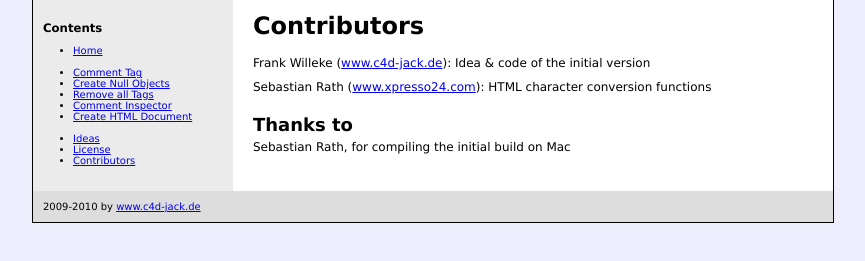
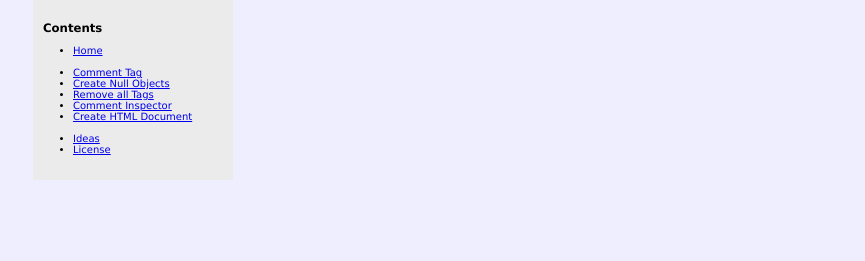
Before and after one commit to fwilleke80/SceneDocumentor, a plain HTML site: page help/contributors.html in a window 1280 px wide. Shown: the part 53-314 px from the top of the page, without its empty margins (207-1072 px from the left). Drawn offline with nearby package versions, Linux system fonts and the light colour scheme; files that its build step writes are made by us from their sources.

Commit message:
Updated help files, removed obsolete content

```diff
--- a/help/contributors.html
+++ b/help/contributors.html
@@ -29,20 +29,8 @@
 					<li class="nodot">&nbsp;</li>
 					<li><a href="ideas.html">Ideas</a></li>
 					<li><a href="license.html">License</a></li>
-					<li><a href="contributors.html">Contributors</a></li>
 				</ul>
 			</p>
-		</div>
-		<div id="mainContent">
-			<h1>Contributors</h1>
-			<p>Frank Willeke (<a href="http://www.c4d-jack.de" target="_blank">www.c4d-jack.de</a>): Idea &amp; code of the initial version</p>
-			<p>Sebastian Rath (<a href="http://www.xpresso24.com" target="_blank">www.xpresso24.com</a>): HTML character conversion functions</p>
-			<h2>Thanks to</h2>
-			<p>Sebastian Rath, for compiling the initial build on Mac</p>
-		</div>
-		<br class="clearfloat" />
-		<div id="footer">
-			<p>2009-2010 by <a href="http://www.c4d-jack.de" target="_blank">www.c4d-jack.de</a></p>
 		</div>
 	</div>
 </body>
```
Also changed, not shown: help/ccommentinspector.html (+0 -5 lines), help/ccreatedocument.html (+0 -5 lines), help/ccreatedocument_templates.html (+0 -5 lines), help/ccreatenullobjects.html (+0 -5 lines), help/cremovealltags.html (+0 -5 lines), help/ideas.html (+0 -5 lines), help/index.html (+1 -9 lines), help/license.html (+1 -10 lines), help/tcomment.html (+0 -5 lines).
